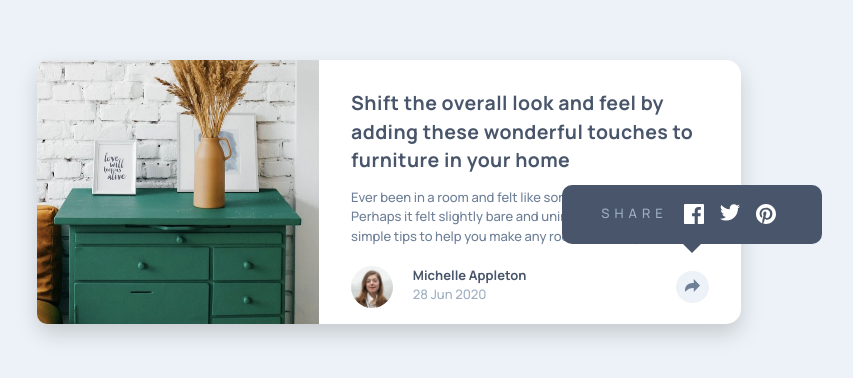
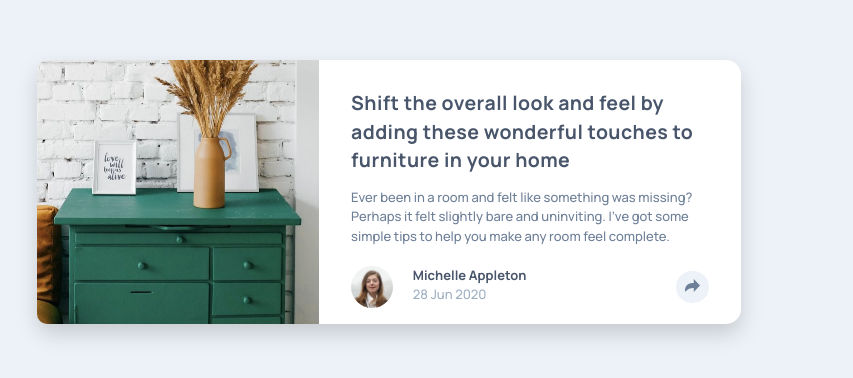
Before and after one commit to kemenyfa-szu/frontendmentor-013-article-preview, a plain HTML site: page index.html in a window 1280 px wide. Shown: the part 208-586 px from the top of the page, without its empty margins (251-1104 px from the left). Drawn offline with Linux system fonts and the light colour scheme.

Commit message:
removed debug classes

```diff
--- a/index.html
+++ b/index.html
@@ -49,7 +49,7 @@
                   <p class="publish-date">28 Jun 2020</p>
                 </div>
               </div>
-              <div class="bubble share-active" id="bubble"
+              <div class="bubble" id="bubble"
               onmouseover="ShowInteractiveElements()"
               onclick="ShowInteractiveElements()"
               onmouseleave="HideInteractiveElementsWithDelay()"
--- a/style.css
+++ b/style.css
@@ -30,6 +30,7 @@ img {
 body {
     font-family: 'Manrope', sans-serif;
     background-color: var(--light-grayish-blue);
+    /* background-color: blueviolet; */
     color: var(--desaturated-dark-blue);
 }
 
```
